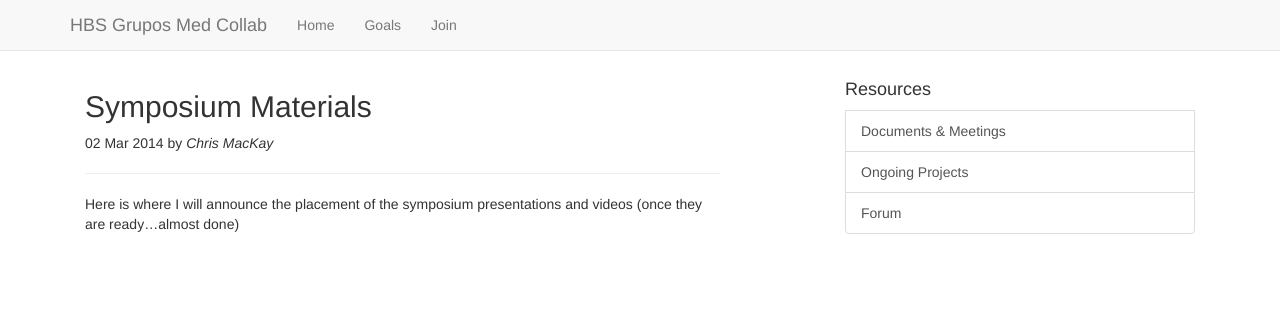
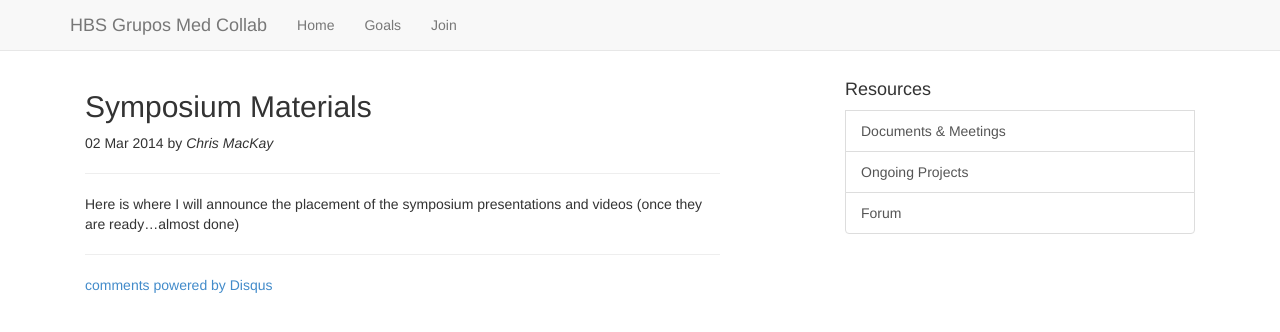
Before and after one commit to crmackay/med.hbsgrupos.org, a Jekyll site: the page built from _posts/2014-03-02-symposium-materials.md, in a window 1280 px wide. Shown: the top 332 px of the page. Built offline with Jekyll 4.4.1, drawn with Linux system fonts in a browser that asks for light colours; nearby versions of some CDN libraries; library files that are not in the unit come from our copies; comment, search, counter and statistics services are not loaded.

Commit message:
adding disqus

```diff
--- a/_layouts/post.html
+++ b/_layouts/post.html
@@ -9,7 +9,28 @@
 			<hr />
 				{{ content }}
 
+			<hr />
+
+						{% if page.comments %}
+				    <div id="disqus_thread"></div>
+    <script type="text/javascript">
+        /* * * CONFIGURATION VARIABLES: EDIT BEFORE PASTING INTO YOUR WEBPAGE * * */
+        var disqus_shortname = 'med-hbsgrupos'; // required: replace example with your forum shortname
+
+        /* * * DON'T EDIT BELOW THIS LINE * * */
+        (function() {
+            var dsq = document.createElement('script'); dsq.type = 'text/javascript'; dsq.async = true;
+            dsq.src = '//' + disqus_shortname + '.disqus.com/embed.js';
+            (document.getElementsByTagName('head')[0] || document.getElementsByTagName('body')[0]).appendChild(dsq);
+        })();
+    </script>
+    <noscript>Please enable JavaScript to view the <a href="http://disqus.com/?ref_noscript">comments powered by Disqus.</a></noscript>
+    <a href="http://disqus.com" class="dsq-brlink">comments powered by <span class="logo-disqus">Disqus</span></a>
+
+			{% endif %}
+
 			</div>
+
 		</div><!-- /.container -->
     <!-- Bootstrap core JavaScript
     ================================================== -->
```
Also changed, not shown: _posts/2014-03-02-symposium-materials.md (+1 -0 lines), 3 other files.
